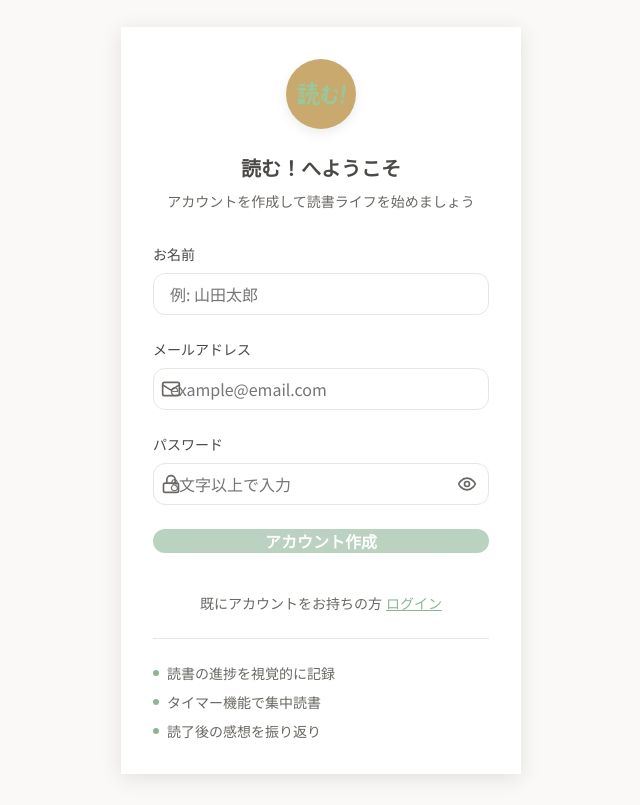
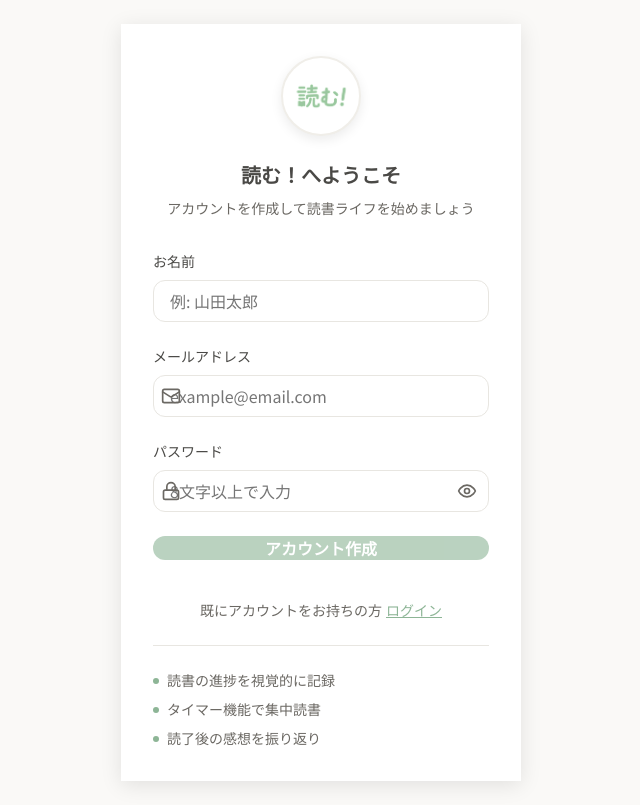
Before and after one commit to ecg-english/yomu, a React (Vite) app: page / in a window 1280 px wide. Shown: the whole page, without its empty margins (319-959 px from the left). Built offline with nearby package versions, Linux system fonts and the light colour scheme.

Commit message:
ロゴ表示の改善: 円形背景とボーダーを追加して視認性を向上

```diff
--- a/src/components/AuthScreen.css
+++ b/src/components/AuthScreen.css
@@ -25,12 +25,20 @@
   display: flex;
   justify-content: center;
   margin-bottom: var(--space-md);
+  width: 100px;
+  height: 100px;
+  background: var(--color-surface);
+  border-radius: 50%;
+  align-items: center;
+  box-shadow: var(--shadow-sm);
+  border: 2px solid var(--color-border-light);
 }
 
 .auth-logo {
-  width: 80px;
-  height: 80px;
+  width: 70px;
+  height: 70px;
   object-fit: contain;
+  border-radius: 50%;
 }
 
 .auth-title {
--- a/src/components/BookRegistration.css
+++ b/src/components/BookRegistration.css
@@ -27,18 +27,20 @@
   display: inline-flex;
   align-items: center;
   justify-content: center;
-  width: 70px;
-  height: 70px;
-  background-color: var(--color-accent);
+  width: 80px;
+  height: 80px;
+  background-color: var(--color-surface);
   border-radius: 50%;
   margin-bottom: var(--space-lg);
   box-shadow: var(--shadow-md);
+  border: 2px solid var(--color-border-light);
 }
 
 .book-registration-logo {
-  width: 40px;
-  height: 40px;
+  width: 60px;
+  height: 60px;
   object-fit: contain;
+  border-radius: 50%;
 }
 
 .book-registration-title {
--- a/src/components/Dashboard.css
+++ b/src/components/Dashboard.css
@@ -42,12 +42,20 @@
   margin-bottom: var(--space-md);
   display: flex;
   justify-content: center;
+  width: 70px;
+  height: 70px;
+  background: var(--color-surface);
+  border-radius: 50%;
+  align-items: center;
+  box-shadow: var(--shadow-sm);
+  border: 1px solid var(--color-border-light);
 }
 
 .dashboard-logo {
-  width: 60px;
-  height: 60px;
+  width: 50px;
+  height: 50px;
   object-fit: contain;
+  border-radius: 50%;
 }
 
 .user-greeting h1 {
```
